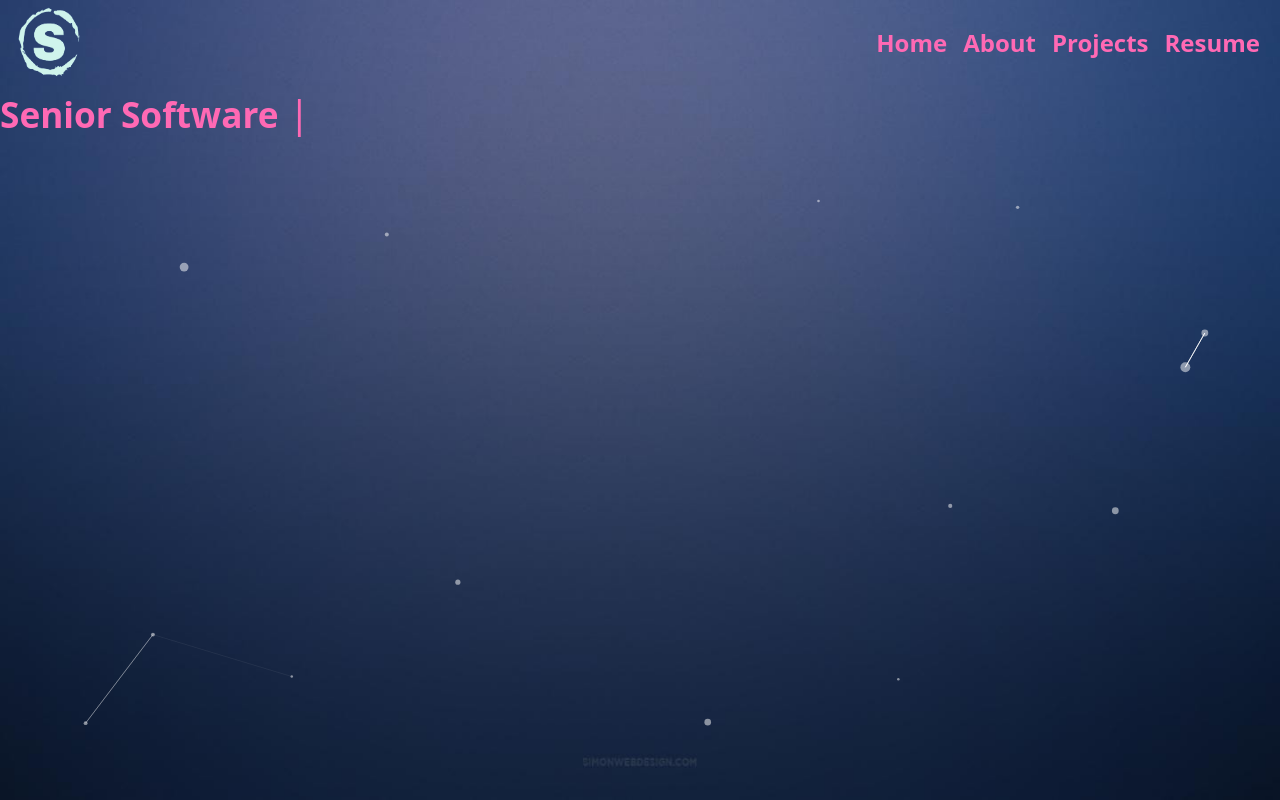
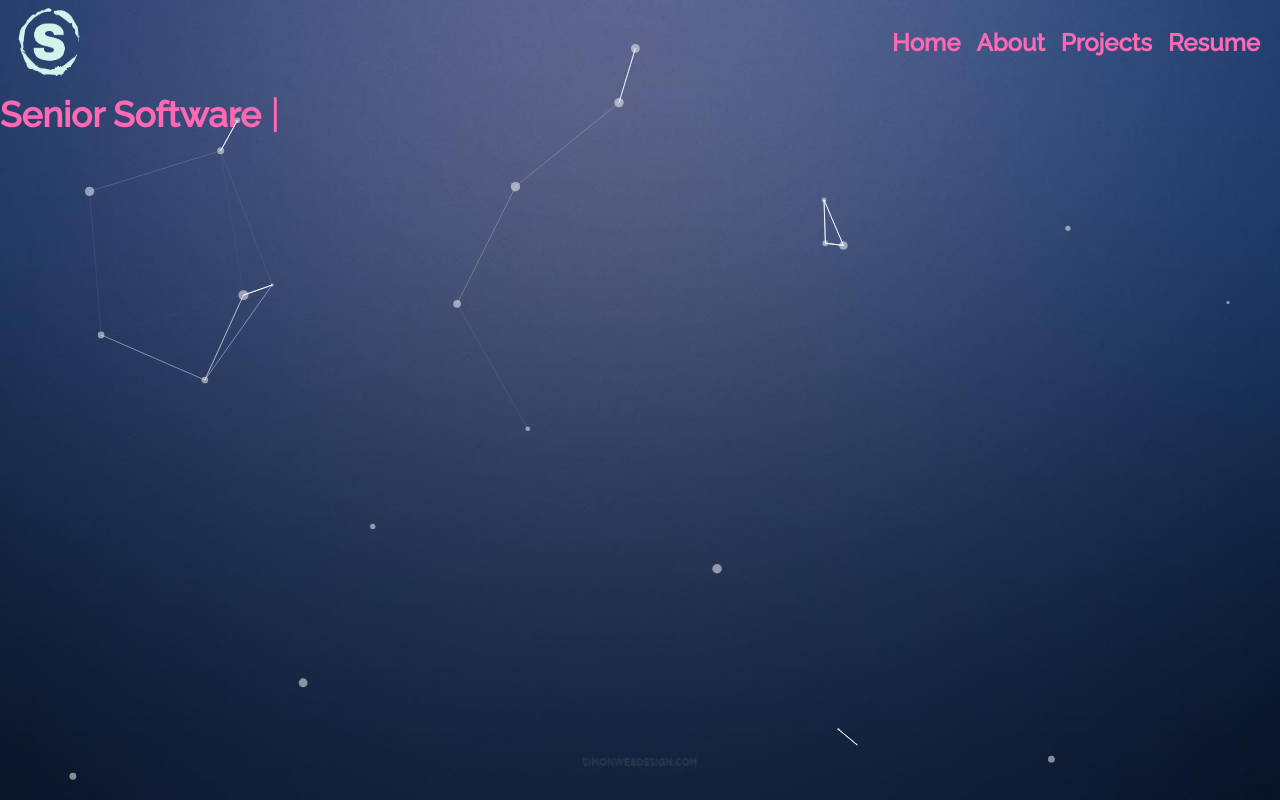
Before and after one commit to srikantvs26/portfolio, a React (Vite) app: page / in a window 1280 px wide. Built offline with nearby package versions, Linux system fonts and the light colour scheme.

Commit message:
few configuration for particles

```diff
--- a/src/App.jsx
+++ b/src/App.jsx
@@ -13,17 +13,17 @@ function App() {
   useEffect(() => {
     const timer = setTimeout(() => {
       setLoad(false);
-    }, 1200);
+    }, 1000);
 
     return () => clearTimeout(timer);
   }, []);
 
   return (
     <>
+    {load ? <></> : <Particle />}
       <Preloader load={load} />
-      <div className="App" id={load ? "no-scroll" : "scroll"}>
+      <div className="App">
         <header className="App-header">
-          {load ? <></> : <Particle />}
           <NavBar />
           <TypeWriter />
         </header>
--- a/src/Component/Particle.jsx
+++ b/src/Component/Particle.jsx
@@ -31,16 +31,12 @@ const Particle = ({}) => {
     () => ({
       background: {
         color: {
-        //   value: "#0d47a1",
+          //   value: "#0d47a1",
         },
       },
-      fpsLimit: 120,
+      fpsLimit: 70,
       interactivity: {
         events: {
-          onClick: {
-            enable: true,
-            mode: "push",
-          },
           onHover: {
             enable: true,
             mode: "repulse",
@@ -81,7 +77,7 @@ const Particle = ({}) => {
           density: {
             enable: true,
           },
-          value: 30,
+          value: 50,
         },
         opacity: {
           value: 0.5,
@@ -95,7 +91,7 @@ const Particle = ({}) => {
       },
       detectRetina: true,
     }),
-    [],
+    []
   );
 
   if (init) {
--- a/src/Component/Preloader.jsx
+++ b/src/Component/Preloader.jsx
@@ -6,7 +6,7 @@ function Preloader(props) {
       <>
         {/* <Oval   id="preloader" stroke="red" color="black"/> */}
         <div id="preloader">
-          <Puff stroke="#b1f504" strokeOpacity=".125" width="140" height="140"/>
+          <Puff stroke="#b1f504" strokeOpacity=".125" width="130" height="130"/>
 
         </div>
       </>
--- a/src/index.css
+++ b/src/index.css
@@ -1,17 +1,18 @@
 @import url('https://fonts.googleapis.com/css2?family=Raleway:wght@500&display=swap');
 body {
   margin: 0;
-/*
+
   font-family: "Raleway", sans-serif !important;
-  font-optical-sizing: auto !important; */
+  font-optical-sizing: auto !important;
   -webkit-font-smoothing: antialiased;
   -moz-osx-font-smoothing: grayscale;
 
 
 
     /* position: relative; */
-    /* z-index: -1; */
+    /* z-index: 10; */
     background-image:  url(./Assets/background.jpg);
+    /* background-color: burlywood !important; */
     /* background-position: top center;
     background-repeat: no-repeat; */
 
```
